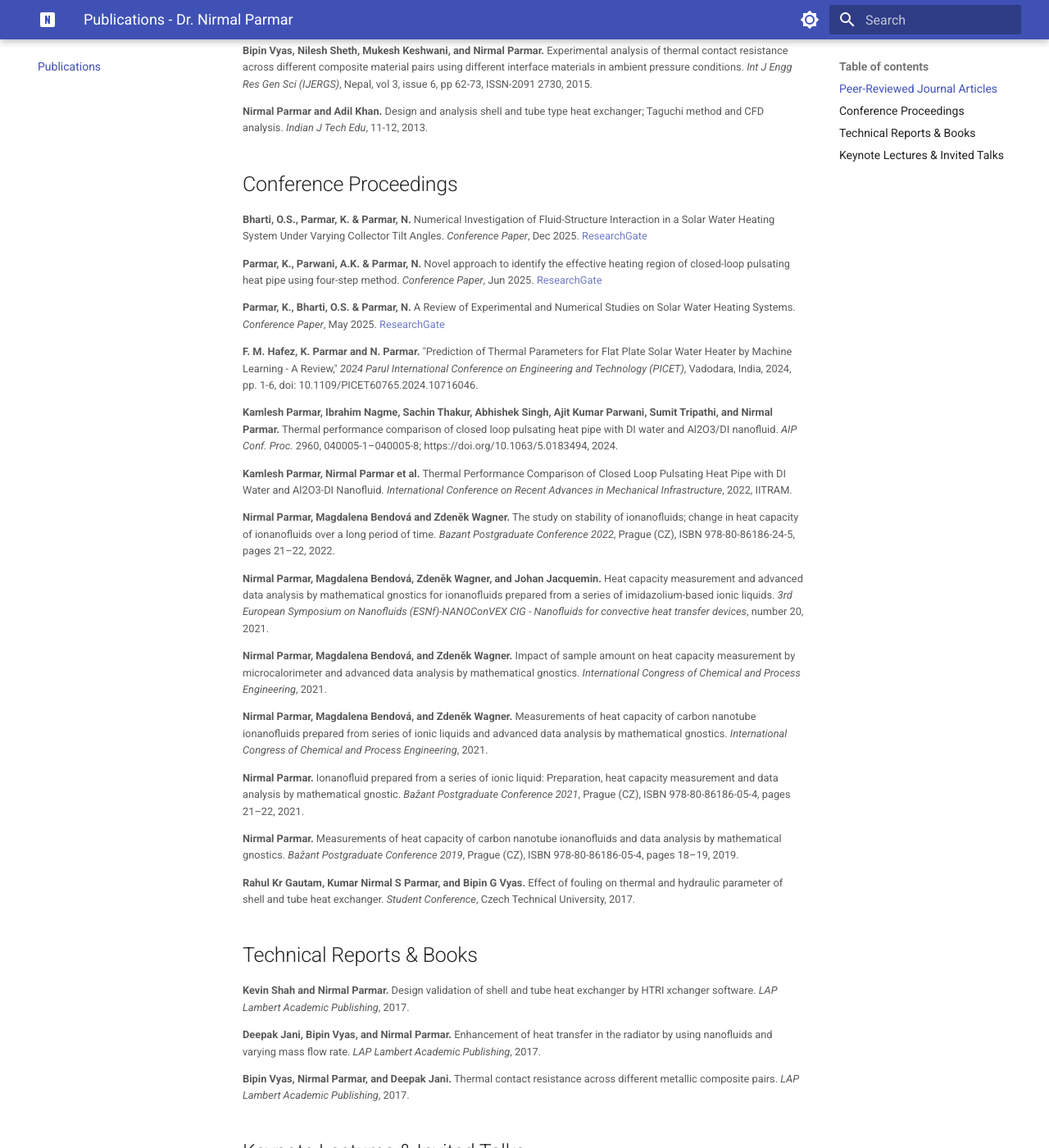
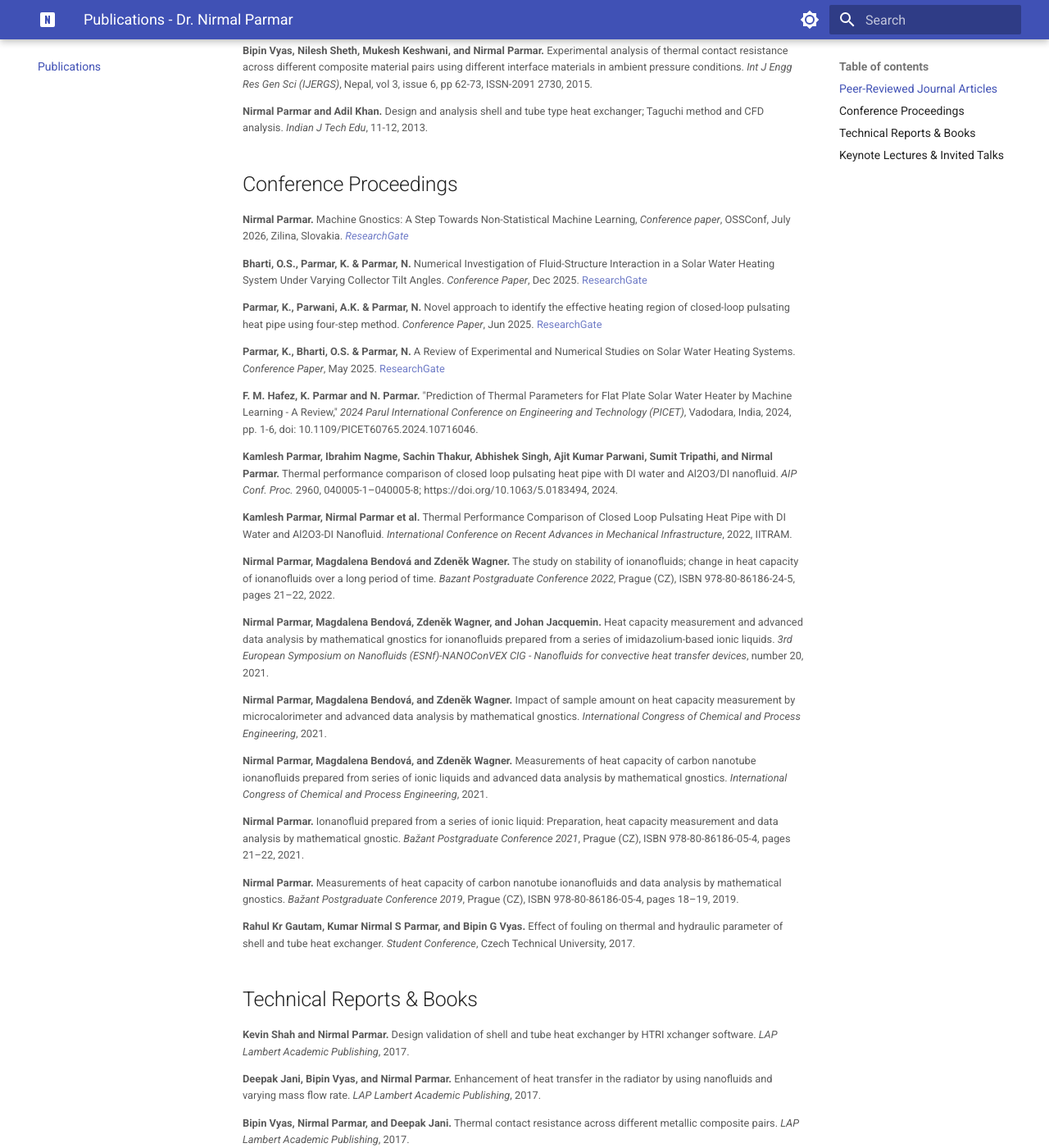
Before and after one commit to nirmalparmarphd/nirmalparmarphd.github.io, an MkDocs documentation site: the page built from docs/publications.md, in a window 1280 px wide and 1400 px high, scrolled down 759 px. Shown: the whole window at 82% size. Built offline with MkDocs 1.6.1 and Material for MkDocs 9.7.7, drawn with Linux system fonts in a browser that asks for light colours; plug-ins that fetch from the network failed and are left out; some of the changed text lies outside the part shown.

Commit message:
mg pub added

```diff
--- a/docs/publications.md
+++ b/docs/publications.md
@@ -35,6 +35,8 @@ keywords: publications, research papers, thermal engineering, machine learning,
 ## Conference Proceedings
 
 <small>
+
+**Nirmal Parmar.** Machine Gnostics: A Step Towards Non-Statistical Machine Learning, *Conference paper*, OSSConf, July 2026, Zilina, Slovakia. *[ResearchGate](https://www.researchgate.net/publication/414824809_MACHINE_GNOSTICS_-A_STEP_TOWARDS_NON-STATISTICAL_DATA_ANALYSIS_AND_MACHINE_LEARNING){ target="_blank" }*
 
 **Bharti, O.S., Parmar, K. & Parmar, N.** Numerical Investigation of Fluid-Structure Interaction in a Solar Water Heating System Under Varying Collector Tilt Angles. *Conference Paper*, Dec 2025. [ResearchGate](https://www.researchgate.net/publication/398938997_Numerical_Investigation_of_Fluid-Structure_Interaction_in_a_Solar_Water_Heating_System_Under_Varying_Collector_Tilt_Angles)
 
```
Also changed, not shown: other parts of docs/publications.md (+1 -1 lines).
